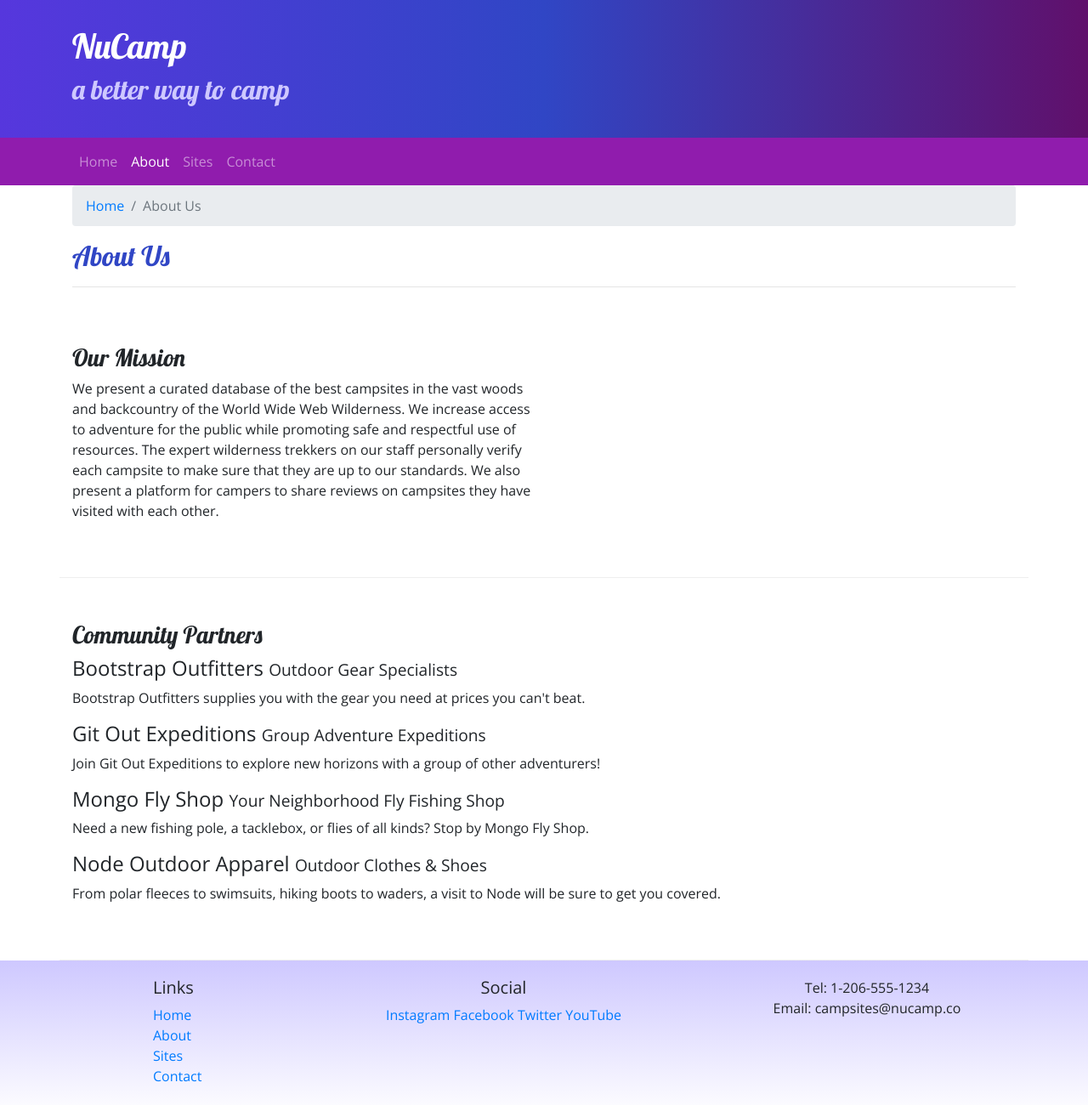
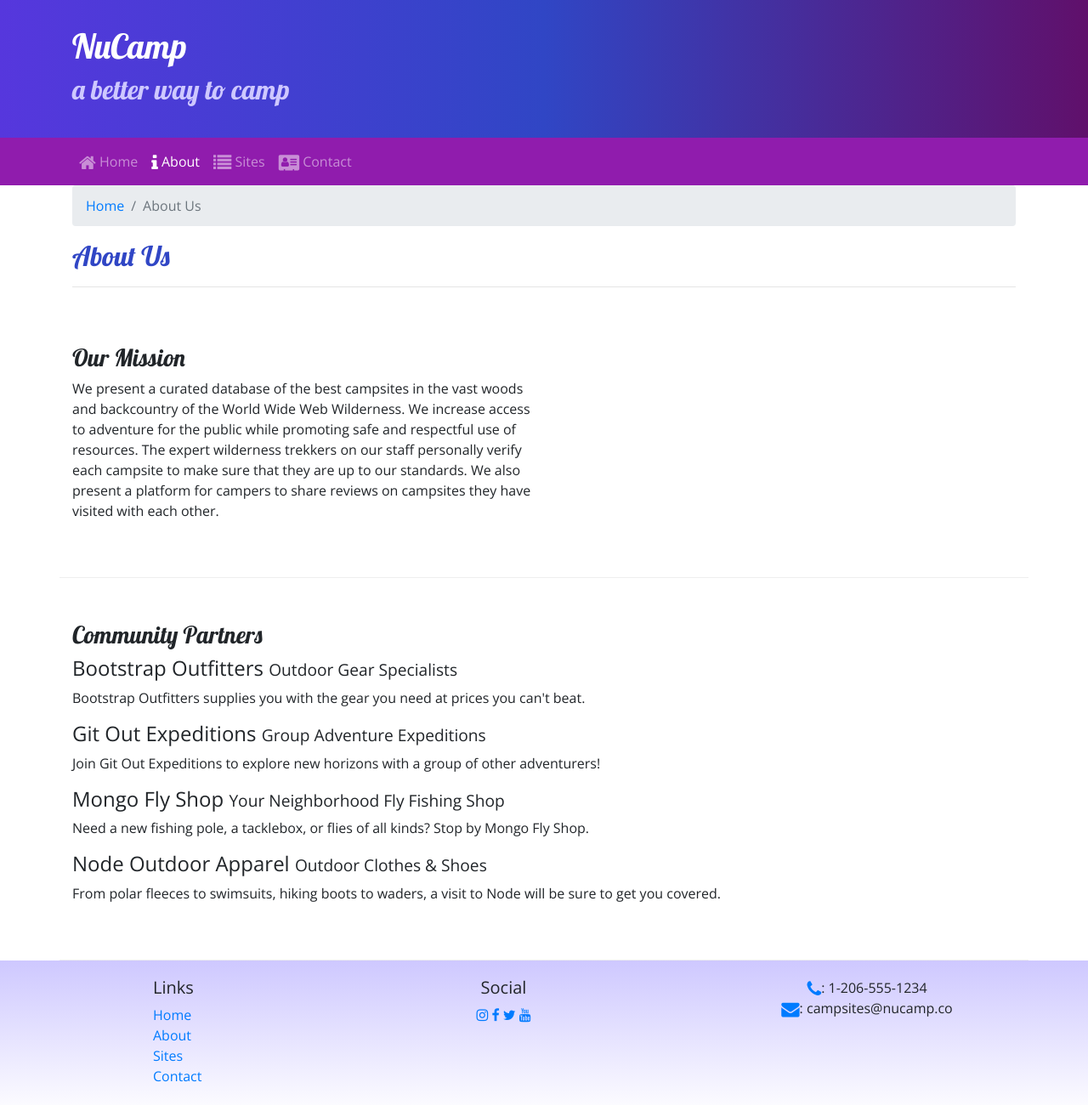
Before and after one commit to johan-preus/nucamp-bootstrap-project, a website: page aboutus.html in a window 1280 px wide. Shown: the whole page at 85% size. Drawn offline with nearby package versions, Linux system fonts and the light colour scheme.

Commit message:
Icon fonts

```diff
--- a/aboutus.html
+++ b/aboutus.html
@@ -8,6 +8,8 @@
 
     <link rel="stylesheet" href="node_modules/bootstrap/dist/css/bootstrap.min.css">
 
+
+    <link rel="stylesheet" href="node_modules/font-awesome/css/font-awesome.min.css" />
     <link rel="stylesheet" href="https://fonts.googleapis.com/css?family=Lobster|Open+Sans">
 
     <link rel="stylesheet" href="./css/styles.css">
@@ -36,10 +38,10 @@
             </button>
             <div class="collapse navbar-collapse" id="nucampNavbar">
                 <ul class="navbar-nav">
-                    <li class="nav-item"><a class="nav-link" href="index.html">Home</a></li>
-                    <li class="nav-item active"><a class="nav-link" href="#">About</a></li>
-                    <li class="nav-item"><a class="nav-link" href="#">Sites</a></li>
-                    <li class="nav-item"><a class="nav-link" href="#">Contact</a></li>
+                    <li class="nav-item"><a class="nav-link" href="index.html"><i class="fa fa-home fa-lg"></i> Home</a></li>
+                    <li class="nav-item active"><a class="nav-link" href="#"><i class="fa fa-info fa-lg"></i> About</a></li>
+                    <li class="nav-item"><a class="nav-link" href="#"><i class="fa fa-list fa-lg"></i> Sites</a></li>
+                    <li class="nav-item"><a class="nav-link" href="#"><i class="fa fa-address-card fa-lg"></i> Contact</a></li>
                 </ul>
             </div>
         </div>
@@ -95,14 +97,14 @@
                 </div>
                 <div class="col-6 col-sm-5 text-center">
                     <h5>Social</h5>
-                    <a href="http://instagram.com/">Instagram</a>
-                    <a href="http://facebook.com/">Facebook</a>
-                    <a href="http://twitter.com/">Twitter</a>
-                    <a href="http://youtube.com/">YouTube</a>
+                    <a href="http://instagram.com/"><i class="fa fa-instagram"></i></a>
+                    <a href="http://facebook.com/"><i class="fa fa-facebook"></i></a>
+                    <a href="http://twitter.com/"><i class="fa fa-twitter"></i></a>
+                    <a href="http://youtube.com/"><i class="fa fa-youtube"></i></a>
                 </div>
                 <div class="col-sm-4 text-center">
-                    Tel: 1-206-555-1234<br />
-                    Email: campsites@nucamp.co
+                    <i class="fa fa-phone fa-lg text-primary"></i>: 1-206-555-1234<br />
+                    <i class="fa fa-envelope fa-lg text-primary"></i>: campsites@nucamp.co
                 </div>
            </div>
         </div>
--- a/package.json
+++ b/package.json
@@ -15,6 +15,7 @@
   },
   "dependencies": {
     "bootstrap": "^4.5.2",
+    "font-awesome": "^4.7.0",
     "jquery": "^3.5.1",
     "popper.js": "^1.16.1"
   }
```
Also changed, not shown: index.html (+11 -10 lines), 1 other file.
